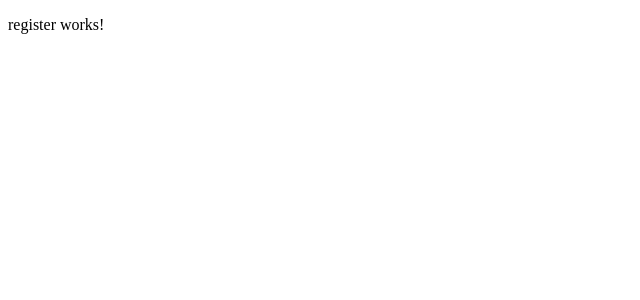
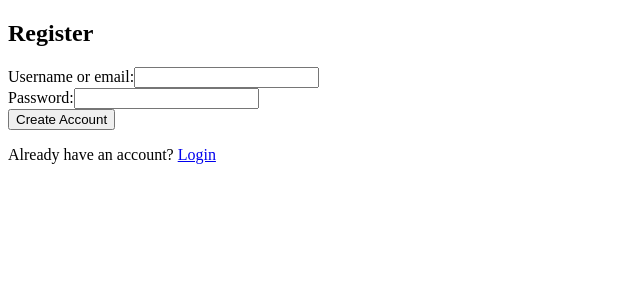
Before and after one commit to Milanrdnvc/kiokuApp, an Angular app in the folder frontend/: page /register in a window 1280 px wide. Shown: the top 300 px of the page, without its empty margins (0-640 px from the left). Built offline with nearby package versions, Linux system fonts and the light colour scheme.

Commit message:
Add skeleton for register component

```diff
--- a/frontend/src/app/register/register.html
+++ b/frontend/src/app/register/register.html
@@ -1 +1,13 @@
-<p>register works!</p>
+<h2>Register</h2>
+<form>
+  <div>
+    <label>Username or email:</label>
+    <input type="email" name="email" />
+  </div>
+  <div>
+    <label>Password:</label>
+    <input type="password" name="password" />
+  </div>
+  <button type="submit">Create Account</button>
+</form>
+<p>Already have an account? <a routerLink="/login">Login</a></p>
```
Also changed, not shown: frontend/src/app/register/register.ts (+4 -4 lines).
